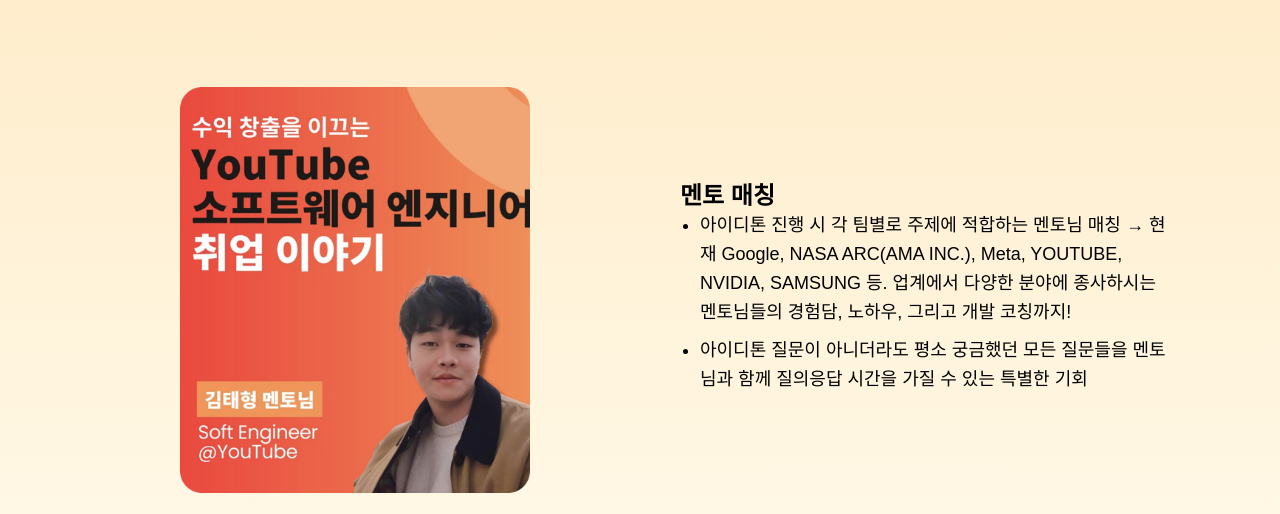
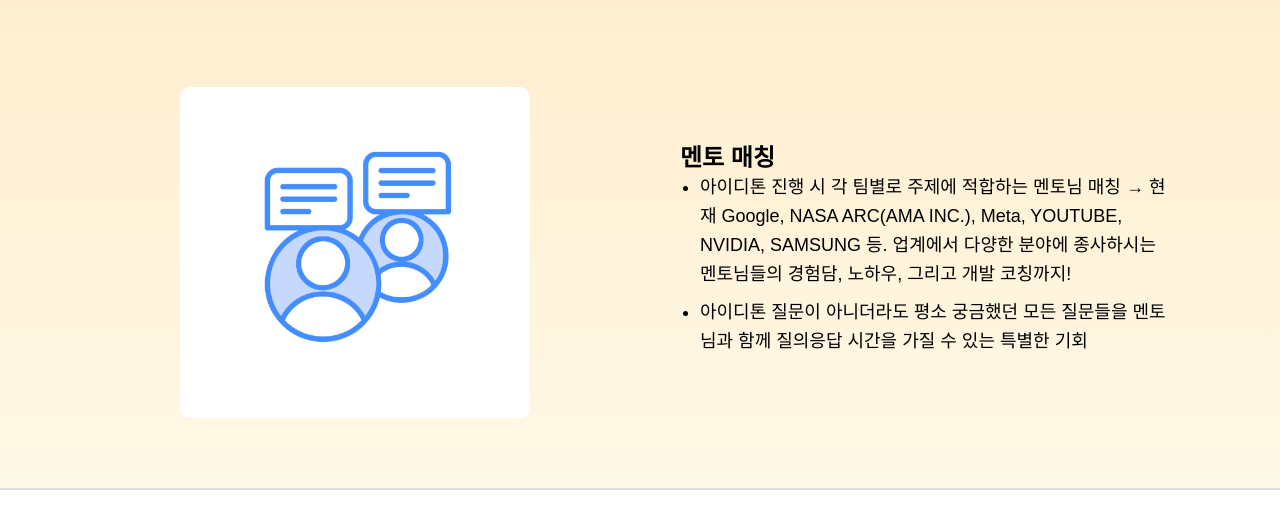
Before and after one commit to hyunbin1020/ucd-, a plain HTML site: page about.html in a window 1280 px wide. Shown: the part 1360-1874 px from the top of the page. Drawn offline with Linux system fonts and the light colour scheme.

Commit message:
change pic

```diff
--- a/about.html
+++ b/about.html
@@ -89,7 +89,7 @@
     <div class="left-content">
         <h2 class="program-title">
         <div class="image-wrapper">
-            <img src="images/핵심 프로그램.png" alt="핵심 프로그램">
+            <img src="images/mentor.png" alt="핵심 프로그램">
         </div>
     </div>
     <div class="text-content">
```
Also changed, not shown: images/mentor.png (added).
